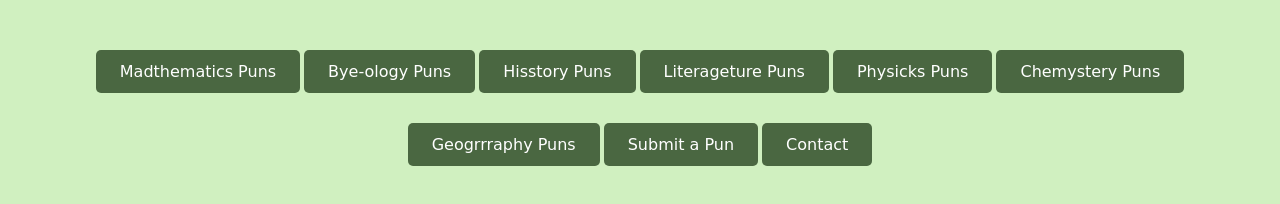
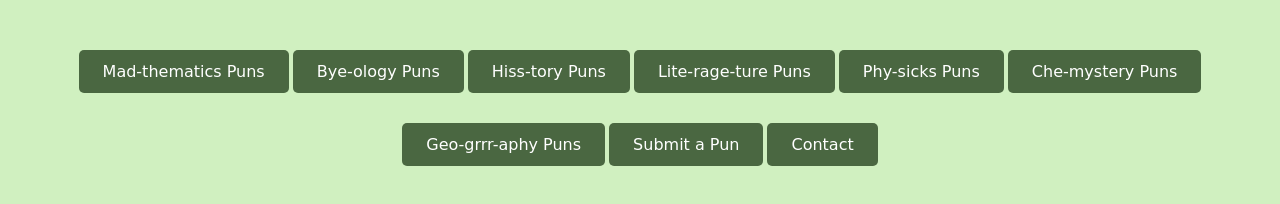
Before and after one commit to RussetRascal/WikiPUNdia, a plain HTML site: page EncycloPUNdia.html in a window 1280 px wide. Drawn offline with Linux system fonts and the light colour scheme; a web font is replaced by a local one.

Commit message:
Update EncycloPUNdia.html

```diff
--- a/EncycloPUNdia.html
+++ b/EncycloPUNdia.html
@@ -30,17 +30,17 @@
     </head>
     <div class="button-grid">
   <!-- Row 1 -->
-  <button onclick="window.location.href='math-puns.html'">Madthematics Puns</button>
+  <button onclick="window.location.href='math-puns.html'">Mad-thematics Puns</button>
   <button onclick="window.location.href='bio-puns.html'">Bye-ology Puns</button>
-  <button onclick="window.location.href='history-puns.html'">Hisstory Puns</button>
+  <button onclick="window.location.href='history-puns.html'">Hiss-tory Puns</button>
 
   <!-- Row 2 -->
-  <button onclick="window.location.href='literature-puns.html'">Literageture Puns</button>
-  <button onclick="window.location.href='physics-puns.html'">Physicks Puns</button>
-  <button onclick="window.location.href='chem-puns.html'">Chemystery Puns</button>
+  <button onclick="window.location.href='literature-puns.html'">Lite-rage-ture Puns</button>
+  <button onclick="window.location.href='physics-puns.html'">Phy-sicks Puns</button>
+  <button onclick="window.location.href='chem-puns.html'">Che-mystery Puns</button>
 
   <!-- Row 3 -->
-  <button onclick="window.location.href='geog-puns.html'">Geogrrraphy Puns</button>
+  <button onclick="window.location.href='geog-puns.html'">Geo-grrr-aphy Puns</button>
   <button onclick="window.location.href='submit-a-pun.html'">Submit a Pun</button>
   <button onclick="window.location.href='contact.html'">Contact</button>
 </div>
```
